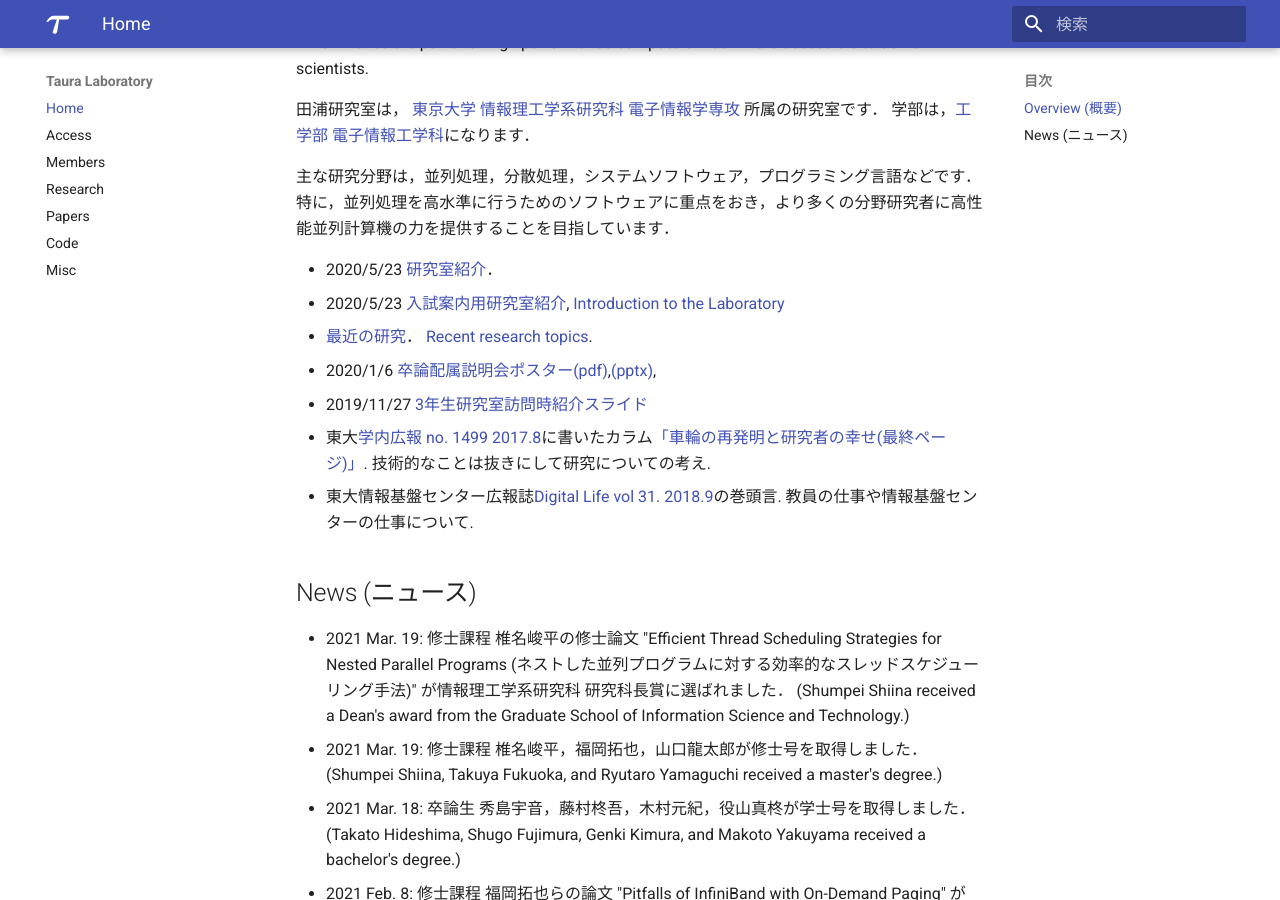
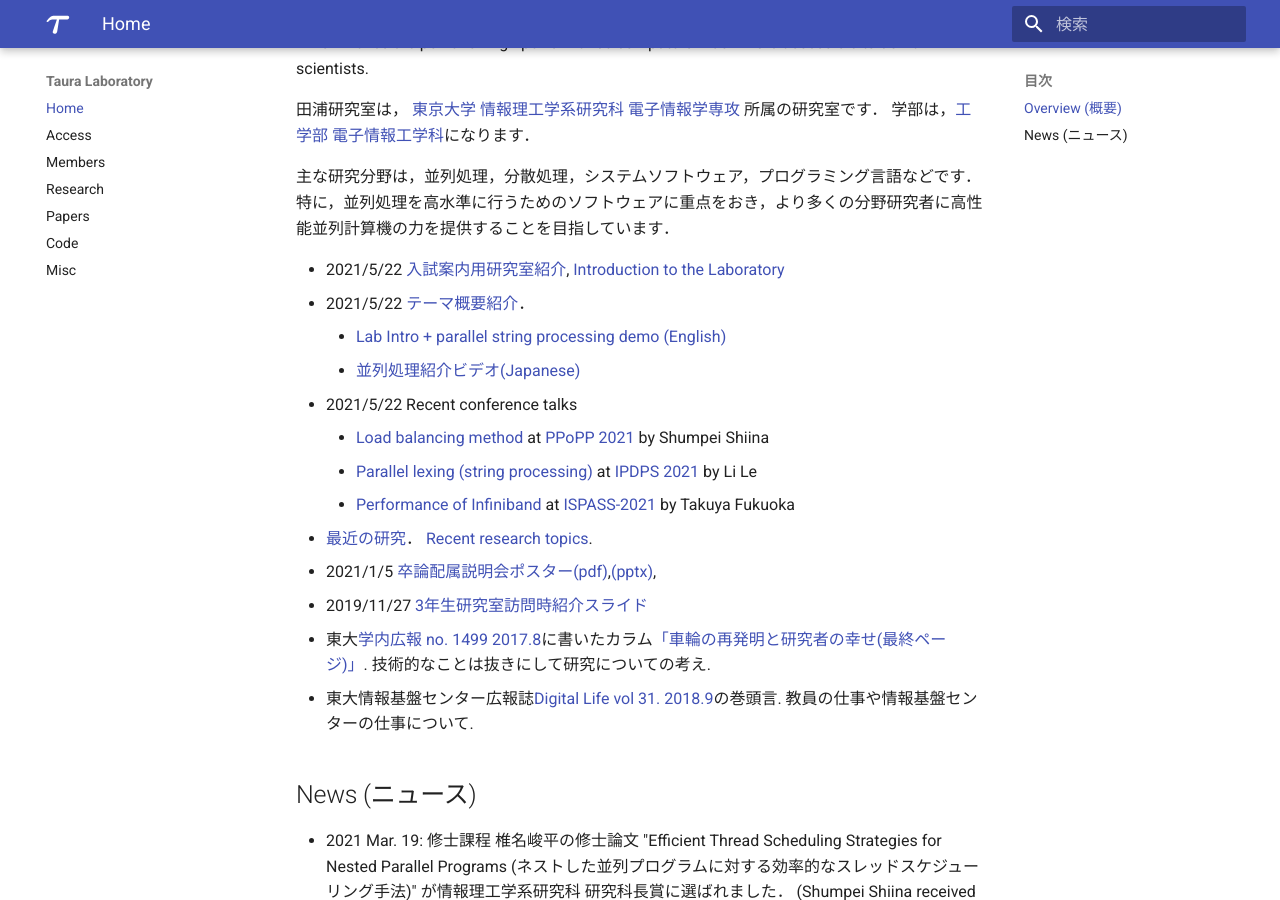
Before and after one commit to Yukayo/taura-lab, an MkDocs documentation site: the page built from docs/index.md, in a window 1280 px wide and 900 px high, scrolled down 319 px. Built offline with MkDocs 1.6.1 and Material for MkDocs 9.7.7, drawn with Linux system fonts in a browser that asks for light colours.

Commit message:
added a few videos for entrance exam briefing

```diff
--- a/docs/index.md
+++ b/docs/index.md
@@ -23,10 +23,16 @@ computers much more accessible to domain scientists.
 主な研究分野は，並列処理，分散処理，システムソフトウェア，プログラミング言語などです．
 特に，並列処理を高水準に行うためのソフトウェアに重点をおき，より多くの分野研究者に高性能並列計算機の力を提供することを目指しています．
 
-  * 2020/5/23 [研究室紹介](lab_introduction.md)．
-  * 2020/5/23 [入試案内用研究室紹介](files/intro.pdf), [Introduction to the Laboratory](files/intro_e.pdf)
+  * 2021/5/22 [入試案内用研究室紹介](files/intro.pdf), [Introduction to the Laboratory](files/intro_e.pdf)
+  * 2021/5/22 [テーマ概要紹介](lab_introduction.md)．
+    * [Lab Intro + parallel string processing demo (English)](https://drive.google.com/file/d/1V8PYSbq0SOlp2tXjUBQPr-m0Bnzv29K5/view?usp=sharing)
+    * [並列処理紹介ビデオ(Japanese)](https://drive.google.com/file/d/1JGpnre6zVVJcL_qAw--oFpe3d-9UFCUP/view?usp=sharing)
+  * 2021/5/22 Recent conference talks
+    * [Load balancing method](https://drive.google.com/file/d/1YAsx-E0j3iJ6PmFoJXuOmHBMKY73hvNq/view?usp=sharing) at [PPoPP 2021](https://ppopp21.sigplan.org/) by Shumpei Shiina
+    * [Parallel lexing (string processing)](https://drive.google.com/file/d/1hZ84yVs0xsSSwx_M1u8RIdD5hS9JH8NX/view?usp=sharing) at [IPDPS 2021](https://www.ipdps.org/) by Li Le
+    * [Performance of Infiniband](https://drive.google.com/file/d/1qKIN-e5d-wIJzyE-eyWWkIawK-XlE_Xy/view?usp=sharing) at [ISPASS-2021](https://ispass.org/ispass2021/) by Takuya Fukuoka
   * [最近の研究](research.md)． [Recent research topics](research.md).
-  * 2020/1/6 [卒論配属説明会ポスター(pdf)](files/poster.pdf "卒論配属説明会ポスター\(pdf\)"),[(pptx)](files/poster.pptx "\(pptx\)"),
+  * 2021/1/5 [卒論配属説明会ポスター(pdf)](files/poster.pdf "卒論配属説明会ポスター\(pdf\)"),[(pptx)](files/poster.pptx "\(pptx\)"),
   * 2019/11/27 [3年生研究室訪問時紹介スライド](紹介3年生2019.md)
   * 東大[学内広報 no. 1499 2017.8](https://www.u-tokyo.ac.jp/ja/about/public-relations/kouhou2017.html)に書いたカラム[「車輪の再発明と研究者の幸せ(最終ページ)」](https://www.u-tokyo.ac.jp/content/400067376.pdf). 技術的なことは抜きにして研究についての考え.
   * 東大情報基盤センター広報誌[Digital Life vol 31. 2018.9](https://www.itc.u-tokyo.ac.jp/DigitalLife/vol31/Digital%20Life%20Vol31.pdf)の巻頭言. 教員の仕事や情報基盤センターの仕事について.
```
